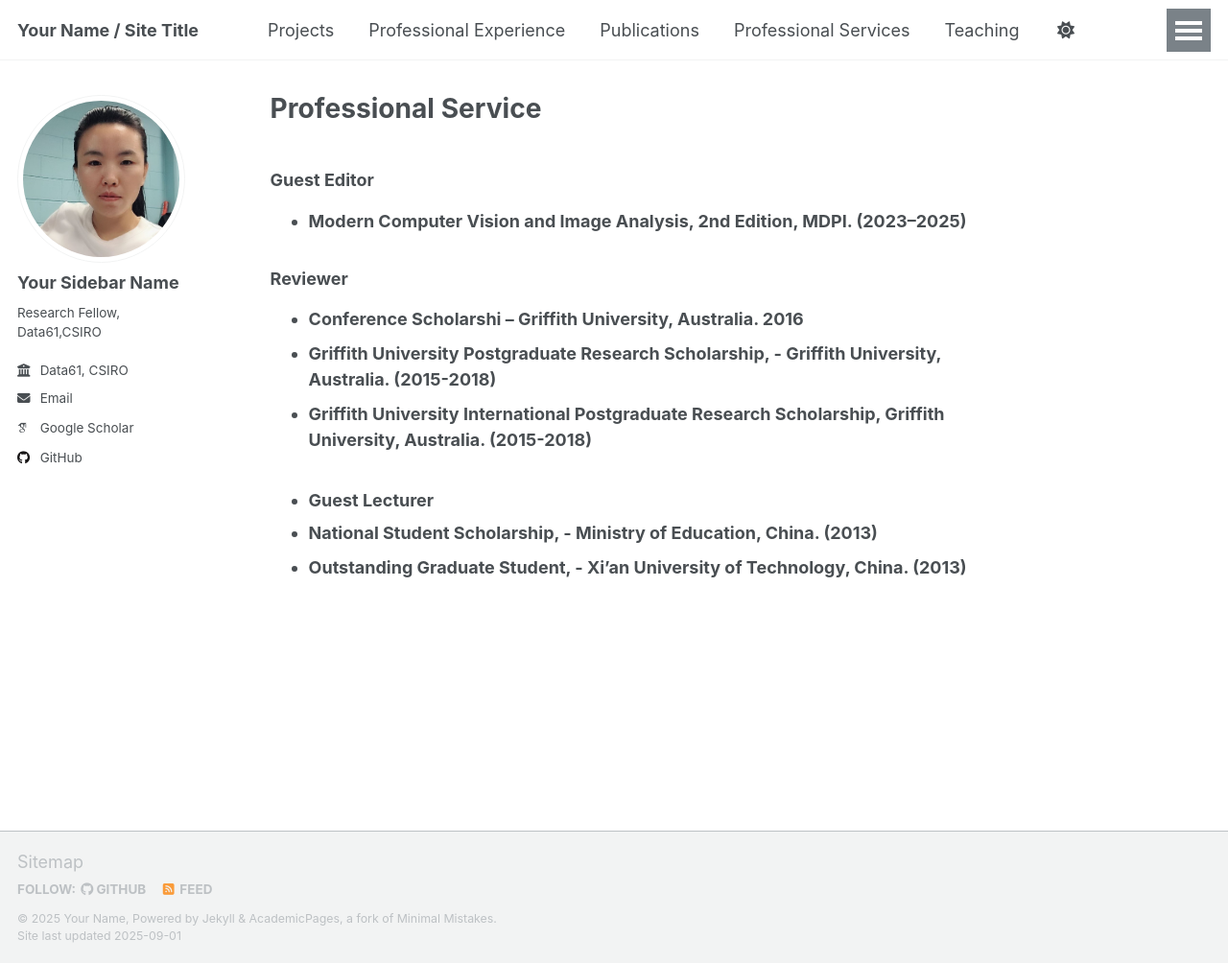
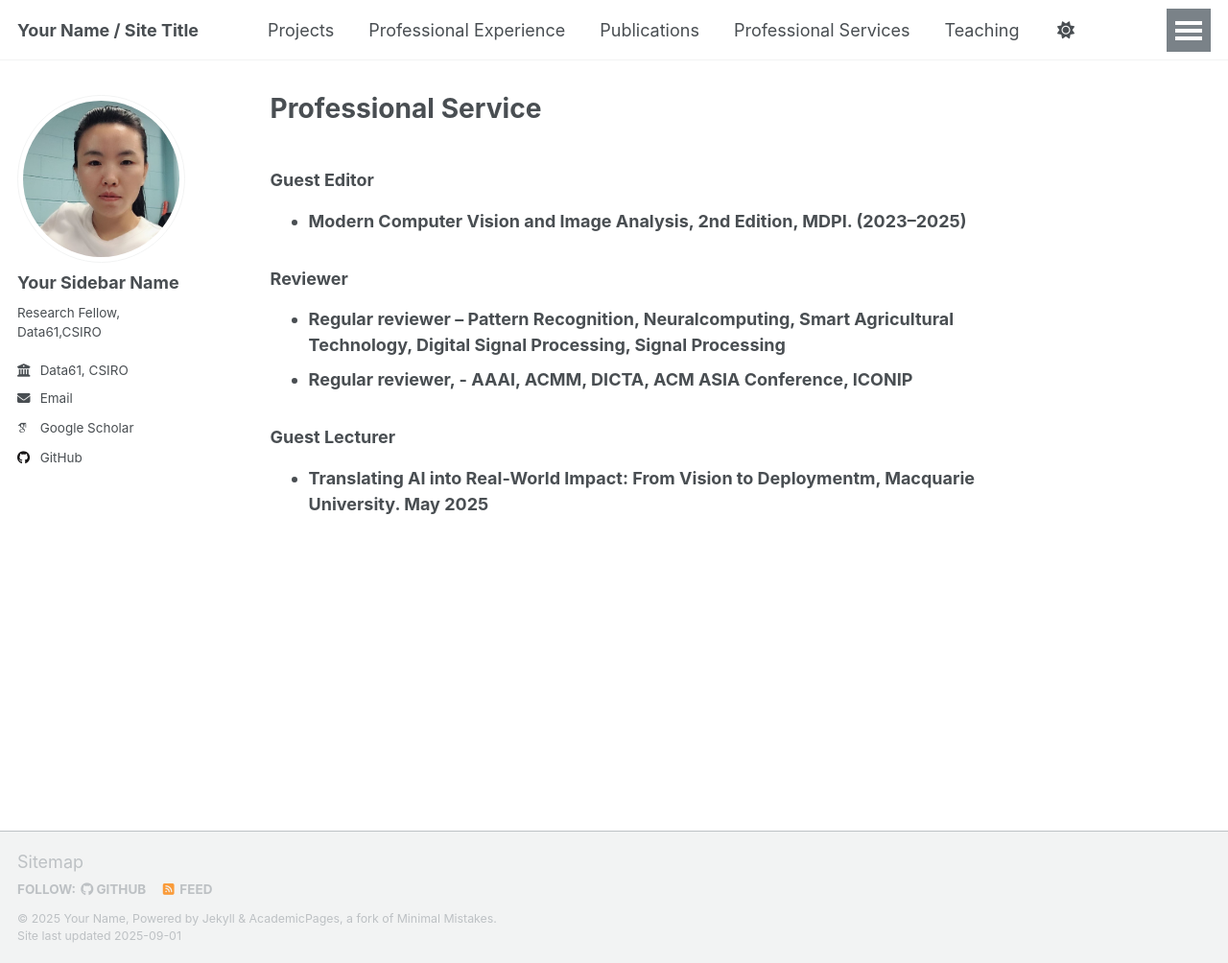
Before and after one commit to Miaohua9/Miaohua9.github.io, a Jekyll site: the page built from _pages/professional_service.md, in a window 1280 px wide and 1004 px high. Shown: the whole window at 96% size. Built offline with Jekyll 4.4.1, drawn with Linux system fonts in a browser that asks for light colours; some web fonts are replaced; a script that is not in the unit is left out.

Commit message:
Update professional_service.md

```diff
--- a/_pages/professional_service.md
+++ b/_pages/professional_service.md
@@ -8,10 +8,8 @@ author_profile: true
 - **Modern Computer Vision and Image Analysis, 2nd Edition, MDPI. (2023–2025)**
 
 ### Reviewer
-- **Conference Scholarshi – Griffith University, Australia. 2016**
-- **Griffith University Postgraduate Research Scholarship, - Griffith University, Australia. (2015-2018)**
-- **Griffith University International Postgraduate Research Scholarship, Griffith University, Australia. (2015-2018)**
--
+- **Regular reviewer – Pattern Recognition, Neuralcomputing, Smart Agricultural Technology, Digital Signal Processing, Signal Processing**
+- **Regular reviewer, - AAAI, ACMM, DICTA, ACM ASIA Conference, ICONIP**
+
 ### Guest Lecturer
-- **National Student Scholarship, - Ministry of Education, China. (2013)**
-- **Outstanding Graduate Student, - Xi’an University of Technology, China. (2013)**
+- **Translating AI into Real-World Impact: From Vision to Deploymentm, Macquarie University. May 2025**
```
